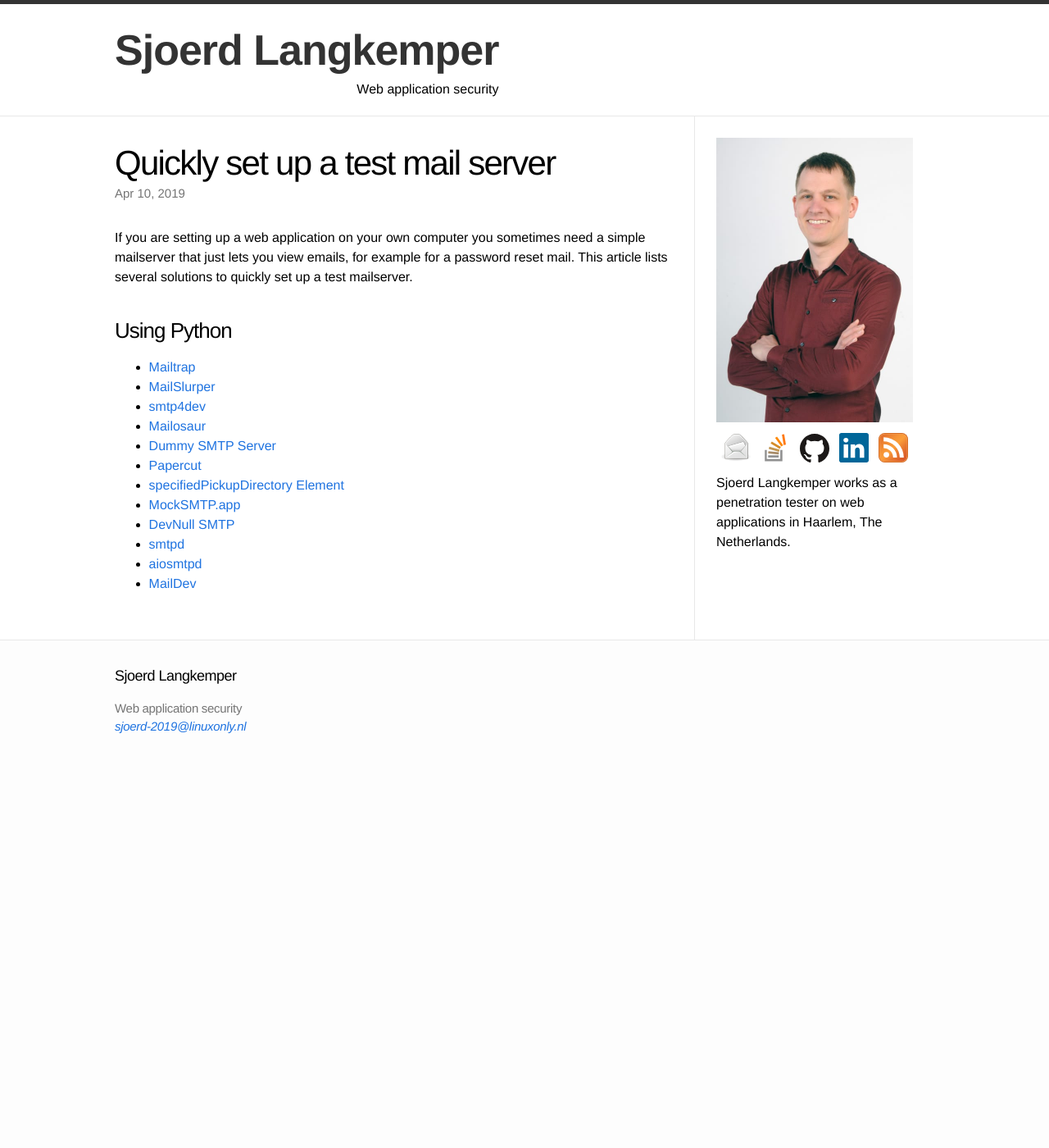
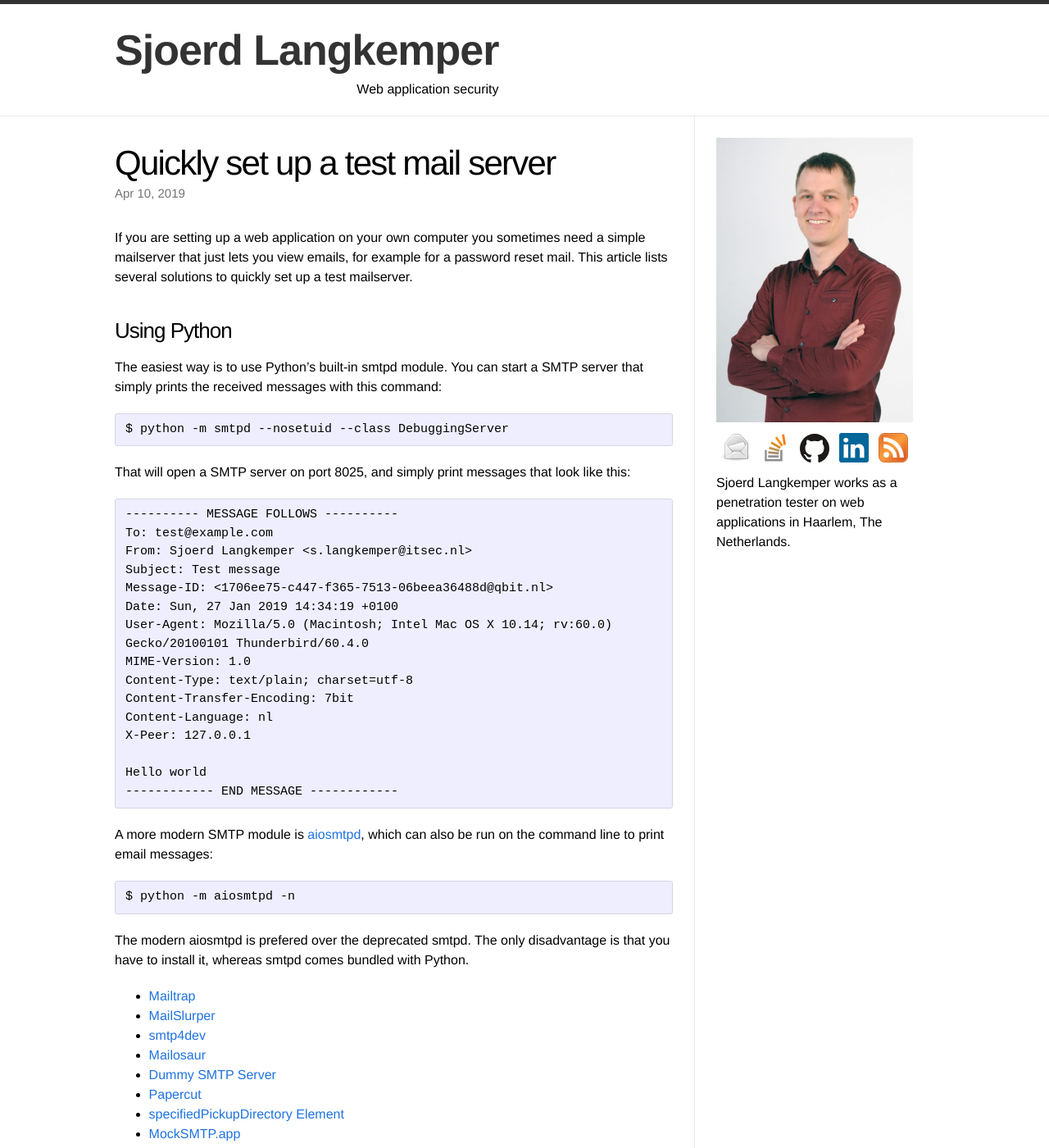
Before and after one commit to Sjord/Sjord.github.io, a Jekyll site: the page built from _posts/2019-01-07-quickly-set-up-a-test-mail-server.md, in a window 1280 px wide and 1400 px high. Shown: the whole window at 82% size. Built offline with Jekyll 4.4.1, drawn with Linux system fonts in a browser that asks for light colours.

Commit message:
Expand Python piece

```diff
--- a/_posts/2019-01-07-quickly-set-up-a-test-mail-server.md
+++ b/_posts/2019-01-07-quickly-set-up-a-test-mail-server.md
@@ -11,10 +11,34 @@
 
 ### Using Python
 
+The easiest way is to use Python's built-in smtpd module. You can start a SMTP server that simply prints the received messages with this command:
 
+    $ python -m smtpd --nosetuid --class DebuggingServer
 
+That will open a SMTP server on port 8025, and simply print messages that look like this:
 
+    ---------- MESSAGE FOLLOWS ----------
+    To: test@example.com
+    From: Sjoerd Langkemper <s.langkemper@itsec.nl>
+    Subject: Test message
+    Message-ID: <1706ee75-c447-f365-7513-06beea36488d@qbit.nl>
+    Date: Sun, 27 Jan 2019 14:34:19 +0100
+    User-Agent: Mozilla/5.0 (Macintosh; Intel Mac OS X 10.14; rv:60.0)
+    Gecko/20100101 Thunderbird/60.4.0
+    MIME-Version: 1.0
+    Content-Type: text/plain; charset=utf-8
+    Content-Transfer-Encoding: 7bit
+    Content-Language: nl
+    X-Peer: 127.0.0.1
 
+    Hello world
+    ------------ END MESSAGE ------------
+
+A more modern SMTP module is [aiosmtpd](https://aiosmtpd.readthedocs.io/en/latest/aiosmtpd/docs/cli.html), which can also be run on the command line to print email messages:
+
+    $ python -m aiosmtpd -n
+
+The modern aiosmtpd is prefered over the deprecated smtpd. The only disadvantage is that you have to install it, whereas smtpd comes bundled with Python.
 
 * [Mailtrap](https://mailtrap.io/)
 * [MailSlurper](http://mailslurper.com/)
```
